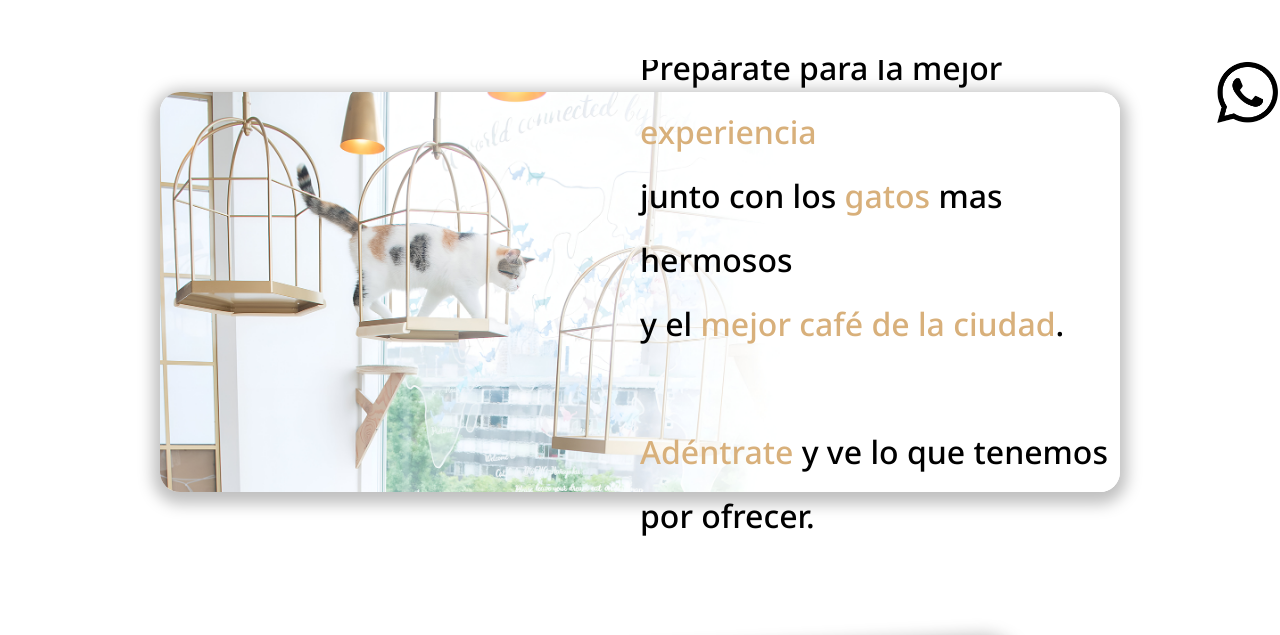
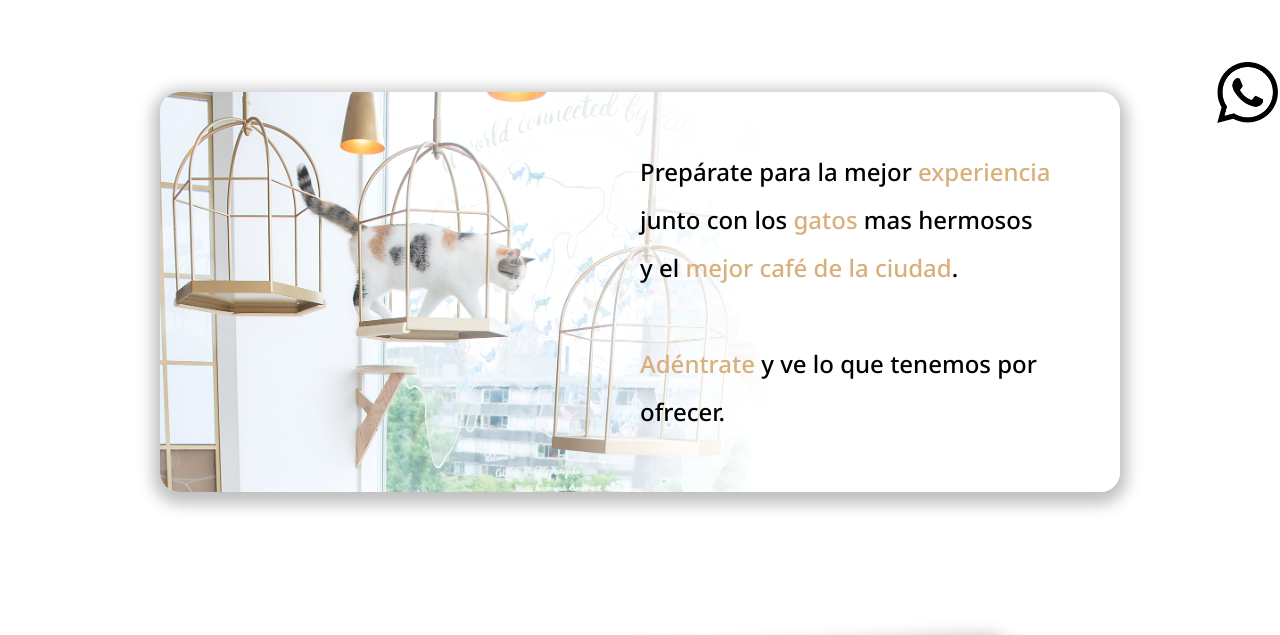
Before and after one commit to jalvaradoz/Proyecto_dw_46960, a website: page index.html in a window 1280 px wide. Shown: the part 794-1429 px from the top of the page. Drawn offline with nearby package versions, Linux system fonts and the light colour scheme; grey boxes are pictures that could not be loaded.

Commit message:
fix imagen main y texto

```diff
--- a/index.html
+++ b/index.html
@@ -48,7 +48,7 @@
             <div class="animatedOverflow">
                 <section class="bgImageTop container-fluid d-flex justify-content-end align-items-center" data-aos="flip-up" data-aos-offset="500" data-aos-duration="950" data-aos-once="true">
                     <div class="d-flex w-50 justify-content-center">
-                        <p class="fw-medium fs-2 parrafoExpl" data-aos="fade-left" data-aos-offset="500" data-aos-duration="900" data-aos-delay="400" data-aos-once="true">
+                        <p class="fw-medium parrafoExpl" data-aos="fade-left" data-aos-offset="500" data-aos-duration="900" data-aos-delay="400" data-aos-once="true">
                             Prepárate para la mejor <span>experiencia</span>
                             <br>
                             junto con los <span>gatos</span> mas hermosos
--- a/scss/_mainIndex.scss
+++ b/scss/_mainIndex.scss
@@ -46,18 +46,25 @@
     background-image: url(../Assets/Img/inicioTopMessageLarge.webp);
     @include altoAncho (50vh, 100%);
     background-size:$contentStyleCover;
+    font-size: 2rem;
     background-position:center;
     margin-top: 2rem;
     margin-bottom: 10rem;
     z-index: -3;
     border-radius: 20px;
-    perspective: 1000px;
-    transform-style: preserve-3d;
-    transition: transform 0.5s ease-out;
 }
 @media screen and (max-width:580px){
     .bgImageTop{
         @include altoAncho (60vh, 100%);
+        background-image: url(../Assets/Img/inicioTopMessageSmall.webp);
+        .parrafoExpl{
+            line-height: 1.5;
+        }
+    }
+}
+@media screen and (max-width:1400px) {
+    .bgImageTop{
+        font-size: 1.5rem;
     }
 }
 @media screen and (min-width:900px){
@@ -69,14 +76,6 @@
 @media screen and (min-width:581px){
     .bgImageTop{
         background-image: url(../Assets/Img/inicio-top_message.webp);
-    }
-}
-@media screen and (max-width:580px){
-    .bgImageTop{
-        background-image: url(../Assets/Img/inicioTopMessageSmall.webp);
-    }
-    .parrafoExpl{
-        line-height: 1.5;
     }
 }
 .sectImg{
```
Also changed, not shown: CSS/estilosOld.css, 1 other file.
